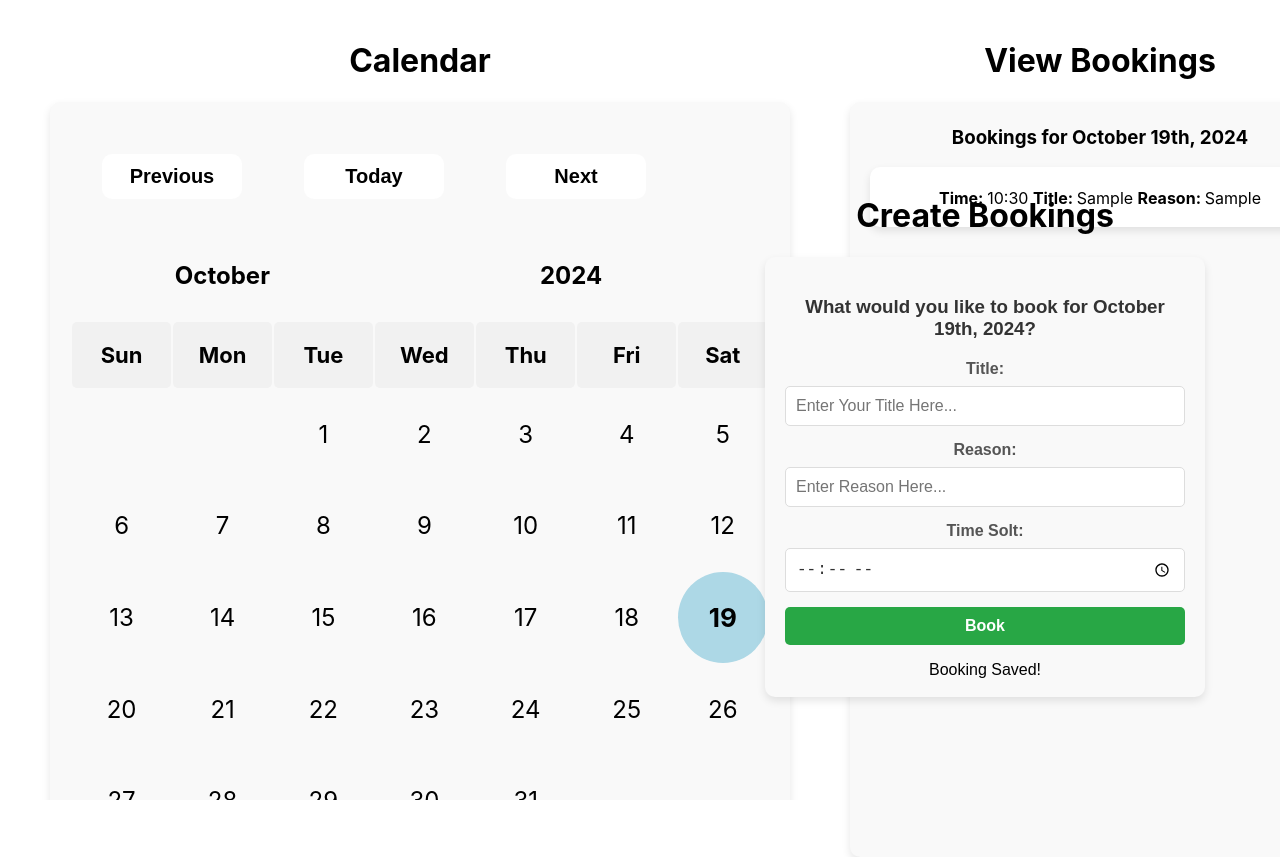
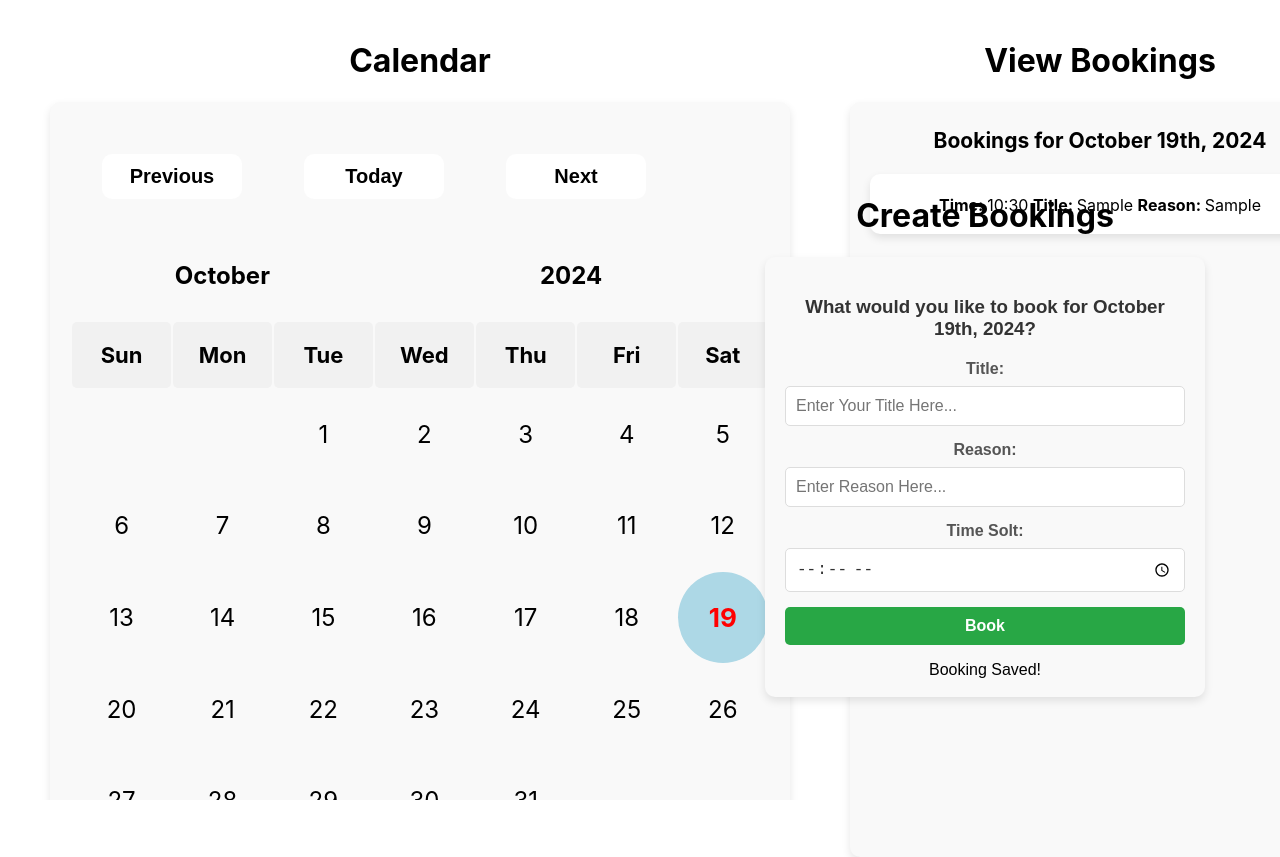
Before and after one commit to Shayaan-Kashif/Calendar-Web-App, a React (Create React App) app in the folder frontend/: page / in a window 1280 px wide. Both pictures are taken after typing "Sample", "Sample", "10:30" into the empty fields and a click on the button "Book". Shown: the top 857 px of the page. Built offline with nearby package versions, Linux system fonts and the light colour scheme.

Commit message:
Implemented feature to indicate dates with bookings at a glance and automatic vertical scrolling if there are too many bookings.

```diff
--- a/frontend/src/Components/Calendar.jsx
+++ b/frontend/src/Components/Calendar.jsx
@@ -1,18 +1,26 @@
-import React, { useState, useContext } from "react";
+import React, { useState, useContext,useEffect } from "react";
 import '../Styles/Calendar.css';
 import { DateContext } from '../Context/DateContext';
 
 const Calendar = () => {
 
-    const {today, year, month, day, selectedDate, setYear, setMonth, setDay, setSelectedDate } = useContext(DateContext);
+    const {today, year, month, day, selectedDate, setYear, setMonth, setDay, setSelectedDate, bookingNum, setBookingNum } = useContext(DateContext);
+    const [bookings, setBookings] = useState([]);
+    const [bookedDays, setBookedDays] = useState([]);
 
-    /*
-    const today = new Date();
-    const [year, setYear] = useState(today.getFullYear());
-    const [month, setMonth] = useState((today.getMonth())+1); //) based so add 1 to get the actual month from 1-12
-    const [day, setDay] = useState(today.getDate());
-    const [selectedDate, setSelectedDate] = useState(day);
-    */
+
+    useEffect(() => {
+        const daysWithBookings = [];
+
+        for (let day = 1; day <= daysInMonth; day++) {
+            if (checkForBookedDays(day)) {
+                daysWithBookings.push(day);
+            }
+        }
+
+        setBookedDays(daysWithBookings);
+    }, [month, year, bookingNum]);
+
 
 
     const getMonthName = (month) => {
@@ -95,6 +103,15 @@ const Calendar = () => {
         weeks.push(calendarDays.splice(0, 7)); // Split into chunks of 7 (for each week)
       }
 
+      const checkForBookedDays = (day) => {
+        const Key = `${getMonthName(month)} ${day}, ${year}`;;
+        const storedBookings = JSON.parse(localStorage.getItem(Key)) || [];
+        return storedBookings.length > 0;
+    };
+
+
+
+
     // Function to handle clicking on a date
     const handleDateClick = (day) => {
         setSelectedDate(day);
@@ -137,7 +154,7 @@ const Calendar = () => {
                         onClick={() => handleDateClick(day)} // Add onClick event
                         className={`calendar-cell ${
                             day === selectedDate ? "selected-date" : ""
-                        }`}
+                        } ${bookedDays.includes(day) ? "booked-day" : ""} `}
                         >
                         {day || ""} {/* Render day or empty cell */}
                     </td>
--- a/frontend/src/Styles/BookingDisplayCard.css
+++ b/frontend/src/Styles/BookingDisplayCard.css
@@ -2,7 +2,8 @@
     width:450px;
     height: 50px;
     margin-left: 20px;
-    margin-top: 10px;
+    margin-top: 15px;
+    margin-bottom: 23px;
     padding: 5px;
     background-color: white;
     border-radius: 10px;
--- a/frontend/src/Styles/Calendar.css
+++ b/frontend/src/Styles/Calendar.css
@@ -15,6 +15,7 @@
 
 .selected-date {
     background-color: lightblue;
+    color: black;
     font-weight: bold;
     font-size: 26px;
 }
@@ -77,3 +78,9 @@ td {
     font-size: 24px;
     border: none;
 }
+
+.booked-day {
+
+    color: red;
+    font-weight: bold;
+}
--- a/frontend/src/Styles/LoadBookings.css
+++ b/frontend/src/Styles/LoadBookings.css
@@ -5,4 +5,9 @@
     background-color: #f9f9f9;
     border-radius: 10px;
     box-shadow: 0px 4px 8px rgba(0, 0, 0, 0.1);
+    overflow-y: auto;
 }
+
+.LoadBookings h3{
+    font-size: 21px;
+}
```
